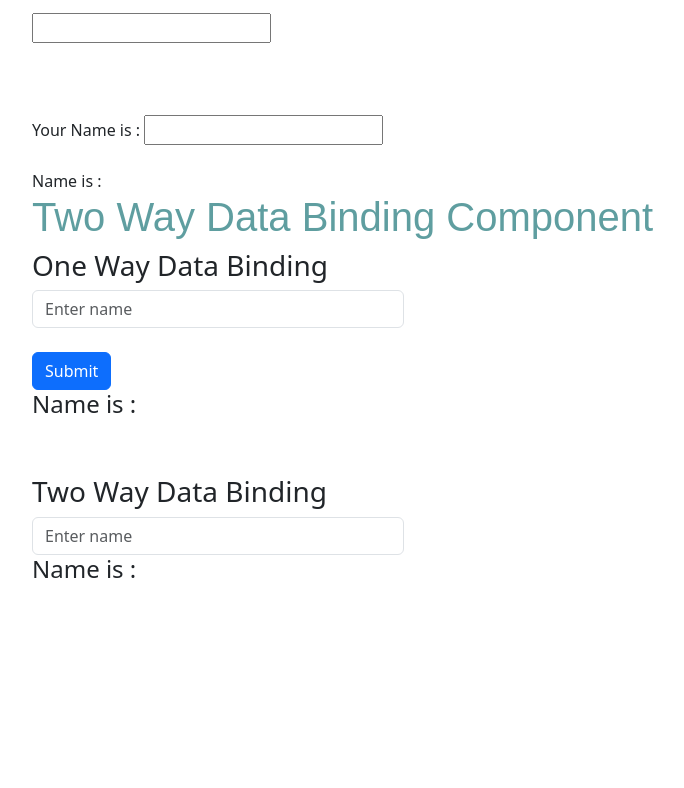
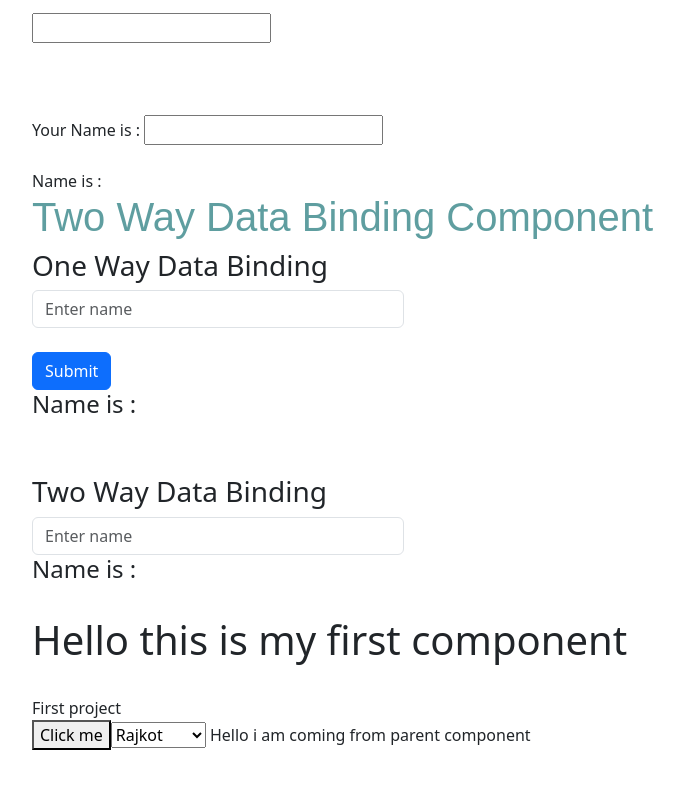
Before and after one commit to parth-mulashiya/angular_demo, an Angular app: page / in a window 1280 px wide. Shown: the part 1627-2415 px from the top of the page, without its empty margins (50-734 px from the left). Before the commit the page ends 2291 px from the top, so only its background shows below. Built offline with nearby package versions, Linux system fonts and the light colour scheme.

Commit message:
demo component add

```diff
--- a/src/app/app.component.html
+++ b/src/app/app.component.html
@@ -22,3 +22,5 @@
 <app-event-binding></app-event-binding>
 
 <app-two-way-data-binding></app-two-way-data-binding>
+
+<app-demo [text]="title1" [abc]="text"></app-demo>
--- a/src/app/app.component.ts
+++ b/src/app/app.component.ts
@@ -9,14 +9,17 @@ import { StyleBindingComponent } from './components/style-binding/style-binding.
 import { ClassBindingComponent } from './components/class-binding/class-binding.component';
 import { EventBindingComponent } from './components/event-binding/event-binding.component';
 import { TwoWayDataBindingComponent } from './components/two-way-data-binding/two-way-data-binding.component';
+import { DemoComponent } from './components/demo/demo.component';
 
 @Component({
   selector: 'app-root',
   standalone: true,
-  imports: [RouterOutlet,HomeComponent,AboutComponent,InterpolationComponent,FormComponent,PropertyBindingComponent,StyleBindingComponent,ClassBindingComponent,EventBindingComponent,TwoWayDataBindingComponent],  //import the component name here
+  imports: [RouterOutlet,HomeComponent,AboutComponent,InterpolationComponent,FormComponent,PropertyBindingComponent,StyleBindingComponent,ClassBindingComponent,EventBindingComponent,TwoWayDataBindingComponent,DemoComponent],  //import the component name here
   templateUrl: './app.component.html',
   styleUrl: './app.component.css'
 })
 export class AppComponent {
   title = 'angular_demo';
+  title1 = 'First project';
+  text = "Hello i am coming from parent component";
 }
--- /dev/null
+++ b/src/app/components/demo/demo.component.html
@@ -0,0 +1,9 @@
+<h1>Hello this is my first component</h1><br>
+{{text}}<br>
+<button (click)="handleOnClick()">Click me</button>
+
+<select (change)="handleOnClick()">
+    <option>Rajkot</option>
+    <option>Jamnagar</option>
+</select>
+{{abc}}
--- /dev/null
+++ b/src/app/components/demo/demo.component.ts
@@ -0,0 +1,19 @@
+import { Component, Input } from '@angular/core';
+
+@Component({
+  selector: 'app-demo',
+  standalone: true,
+  imports: [],
+  templateUrl: './demo.component.html',
+  styleUrl: './demo.component.css'
+})
+export class DemoComponent {
+  @Input({required:true}) text!: string;
+  @Input({required:true}) abc!: string;
+  constructor(){
+
+  }
+  handleOnClick = () => {
+    alert("i am clicked..")
+  }
+}
```
Also changed, not shown: src/app/components/demo/demo.component.css (added), 1 other file (tests, documents, lock files or other folders).
